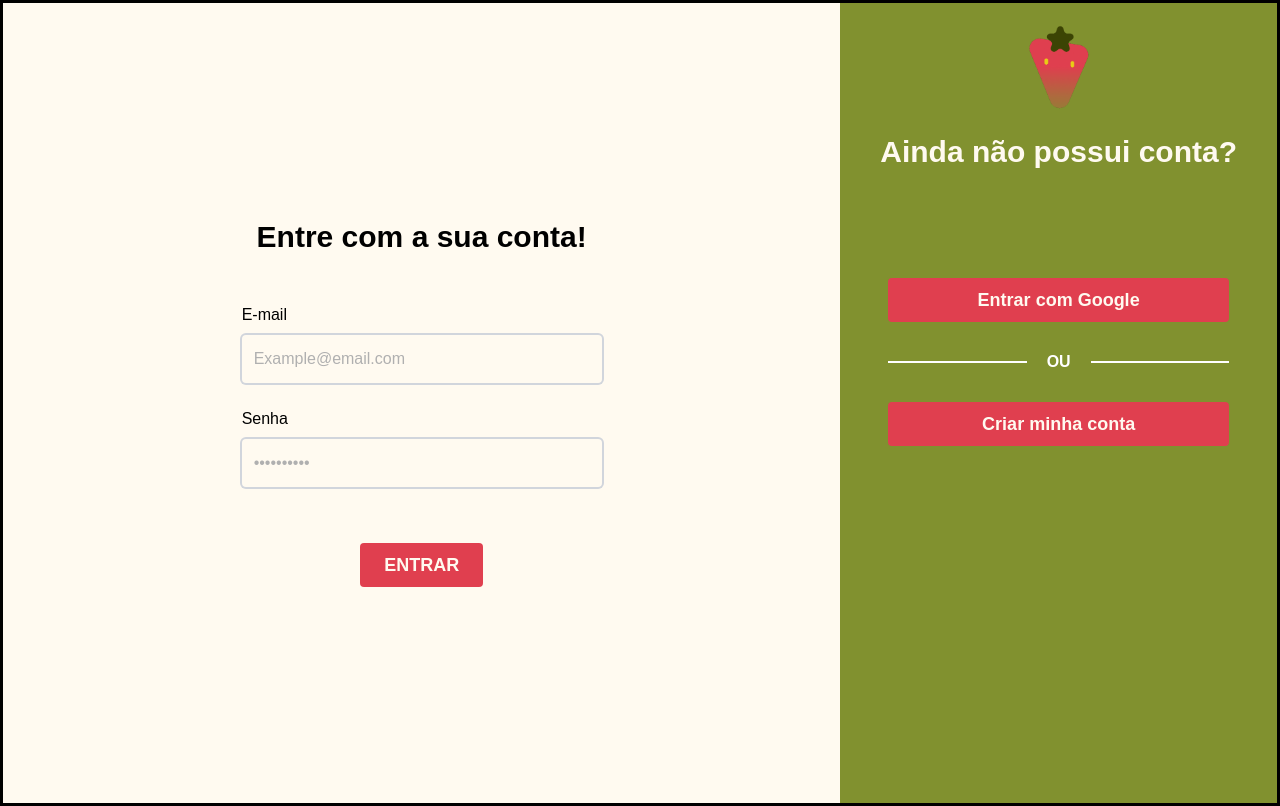
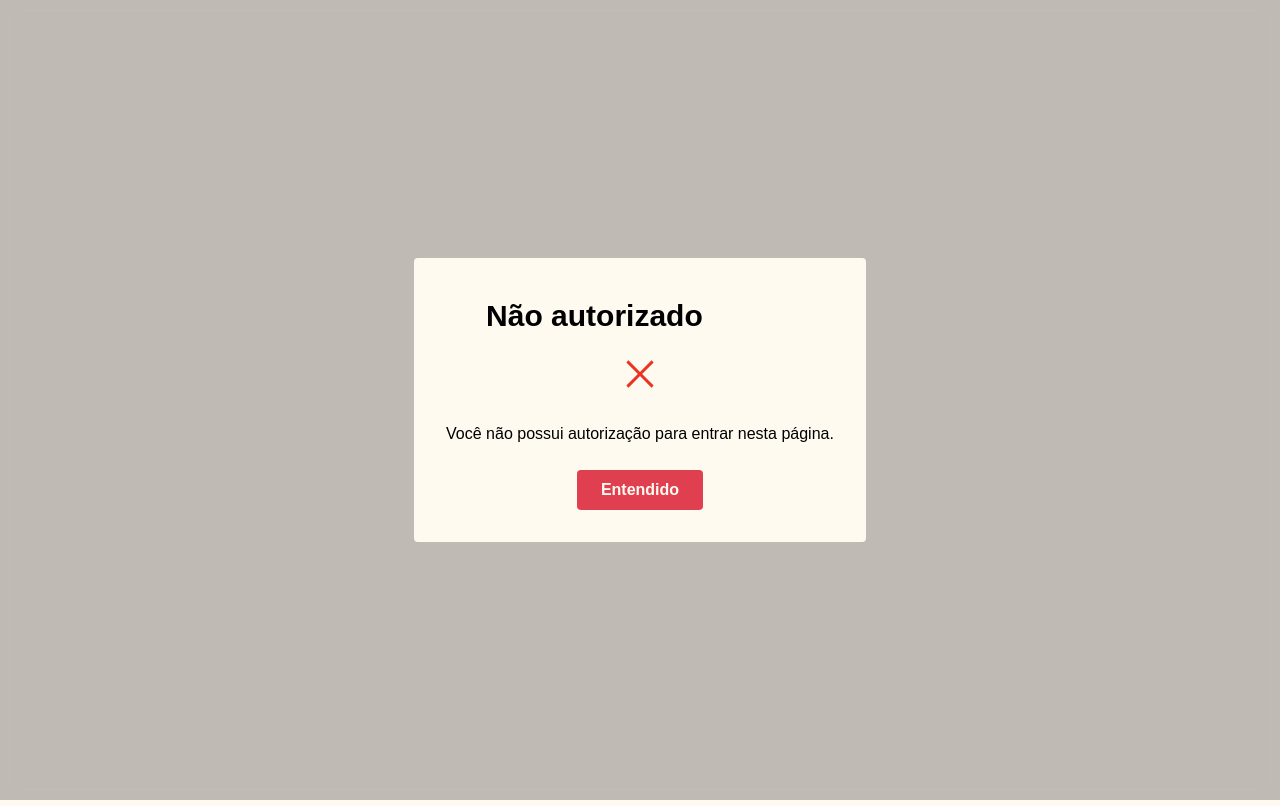
Before and after one commit to ggustavo-souza/rede_social_python, a React (Vite) app in the folder client/: page / in a window 1280 px wide. Before the commit this address led to /login. Built offline with nearby package versions, Linux system fonts and the light colour scheme; no server answers; a web font is replaced by a local one.

Commit message:
feat(ux/frontend): implementando modal para notificar o usuário quando o token for inválido ou ausente

```diff
--- a/client/src/auth/ProtectedRoute.tsx
+++ b/client/src/auth/ProtectedRoute.tsx
@@ -1,6 +1,6 @@
 import { type ReactNode } from 'react'
-import { useNavigate } from 'react-router'
 import { useAuth } from './AuthContext'
+import Modal from '../components/elements/Modal'
 
 interface ProtectedRouteProps {
     children: ReactNode
@@ -8,14 +8,13 @@ interface ProtectedRouteProps {
 
 export function ProtectedRoute({ children }: ProtectedRouteProps) {
     const { authenticated, loading } = useAuth()
-    const navigate = useNavigate()
 
     if (loading) {
         return <div>Carregando...</div>
     }
 
     if (!authenticated)
-        navigate("/login")
+        return <Modal titulo='Não autorizado' texto='Você não possui autorização para entrar nesta página.' tema='negative' destino='login' />
 
     return <>{children}</>
 }
```
